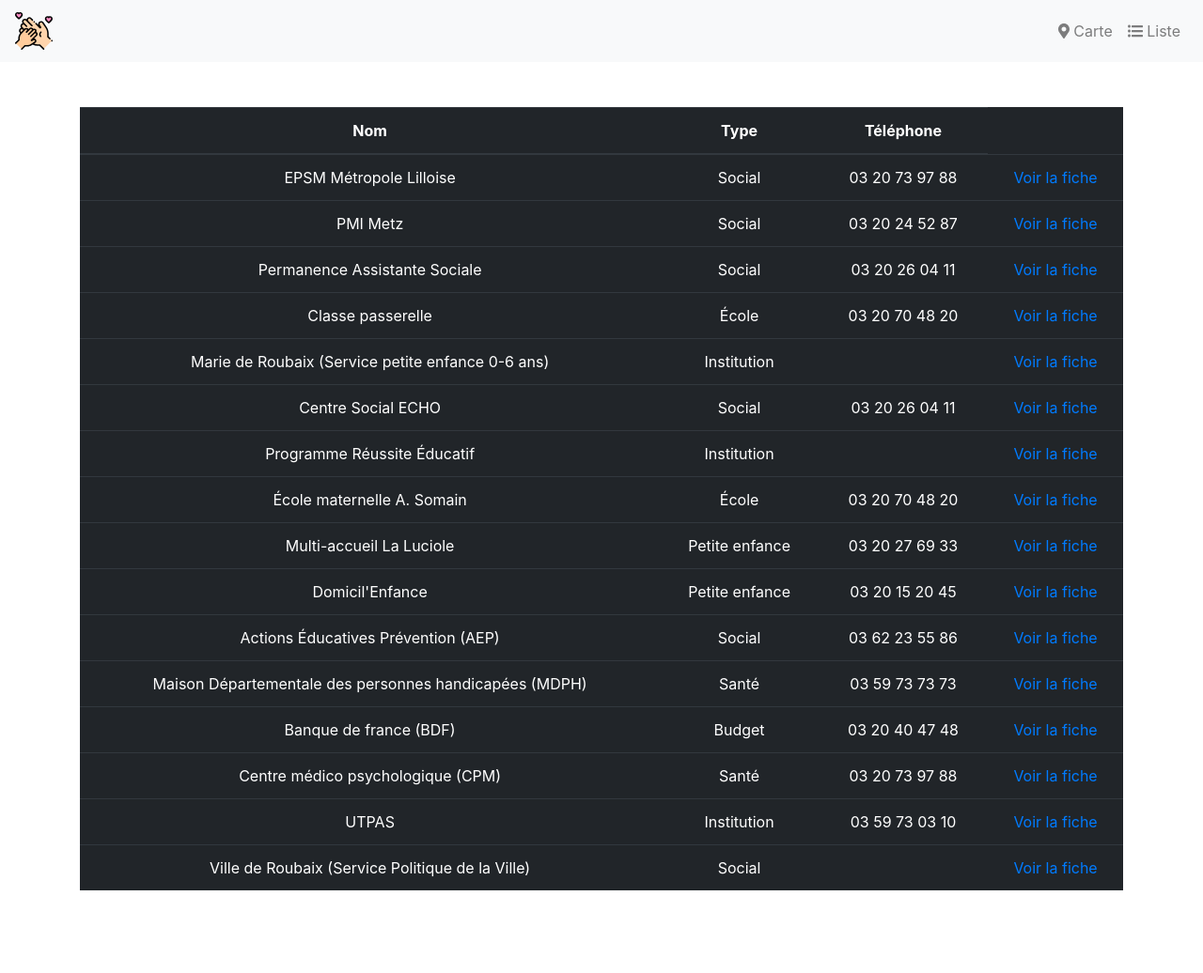
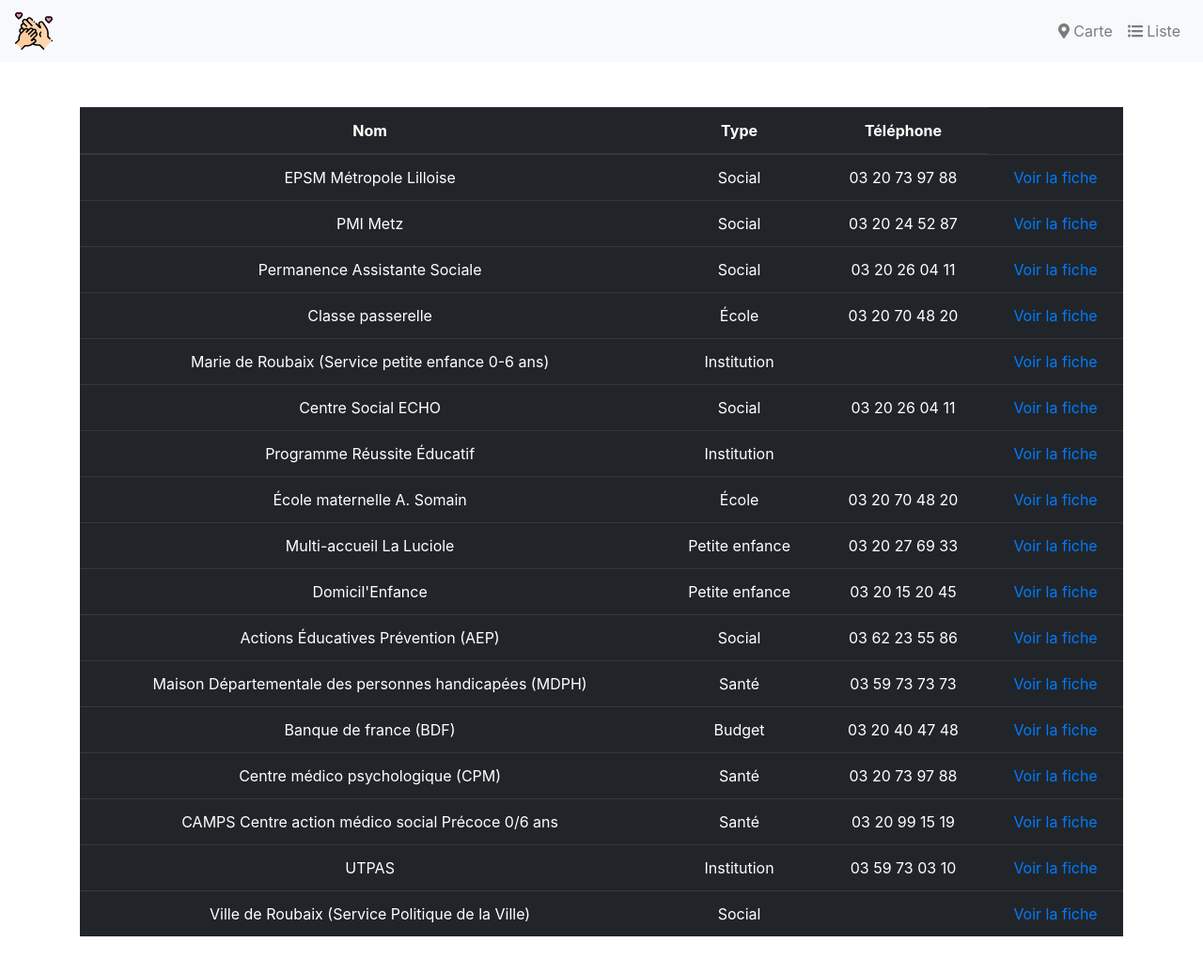
Before and after one commit to commissionparentalite/commissionparentalite.github.io, a Jekyll site: the page built from list.html, in a window 1280 px wide and 1045 px high. Shown: the top 1036 px of the window at 94% size. Built offline with Jekyll 4.4.1, drawn with Linux system fonts in a browser that asks for light colours; nearby versions of some CDN libraries.

Commit message:
Update from Forestry.io - Updated camps-centre-action-medico-social-precoce-0-6-ans.md

```diff
--- a/_membres/camps-centre-action-medico-social-precoce-0-6-ans.md
+++ b/_membres/camps-centre-action-medico-social-precoce-0-6-ans.md
@@ -3,6 +3,18 @@
 layout: post
 desc: true
 date: 2018-09-10 14:11:38 +0000
-published: false
+name: CAMPS Centre action médico social Précoce 0/6 ans
+type: Santé
+rue: 36 rue du Nouveau-Monde
+ville: Roubaix
+cp: 59100
+phone: 03 20 99 15 19
+image: ''
+logo: ''
+keywords: []
+contacts:
+- mail: veronique.scheerlinck@ch-roubaix.fr
+  phone: ''
+  name: Veronique Scheerlinck
 
 ---
```
